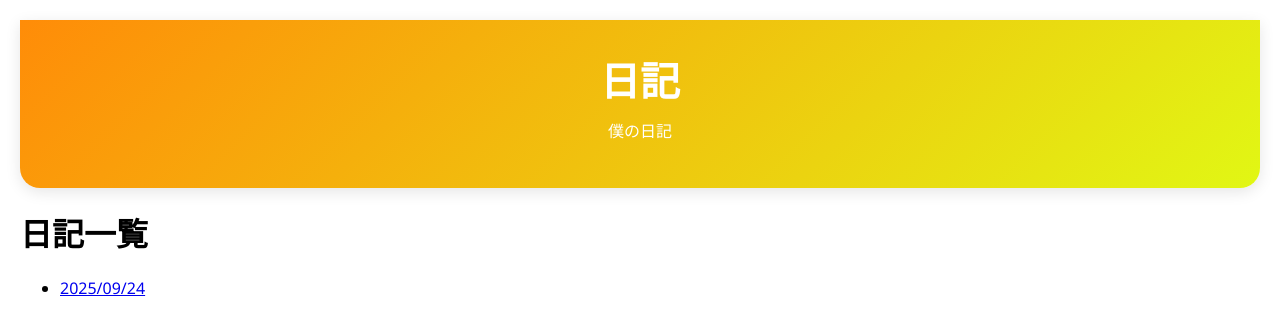
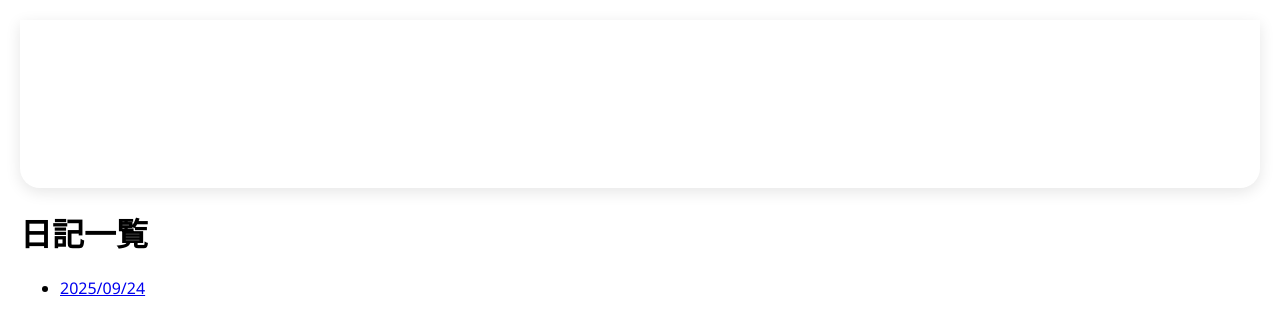
Before and after one commit to IamABCandUnknow/IamABCandUnknow, a plain HTML site: page index.html in a window 1280 px wide. Drawn offline with Linux system fonts and the light colour scheme.

Commit message:
Update index.html

```diff
--- a/index.html
+++ b/index.html
@@ -16,7 +16,7 @@
     header {
       text-align: center;
       padding: 30px 0;
-      background: linear-gradient(135deg, #ff8c08, #e1f714);
+      background: linear-gradient(135deg, #000);
       color: white;
       border-radius: 0 0 20px 20px;
       box-shadow: 0 4px 15px rgba(0,0,0,0.1);
```
